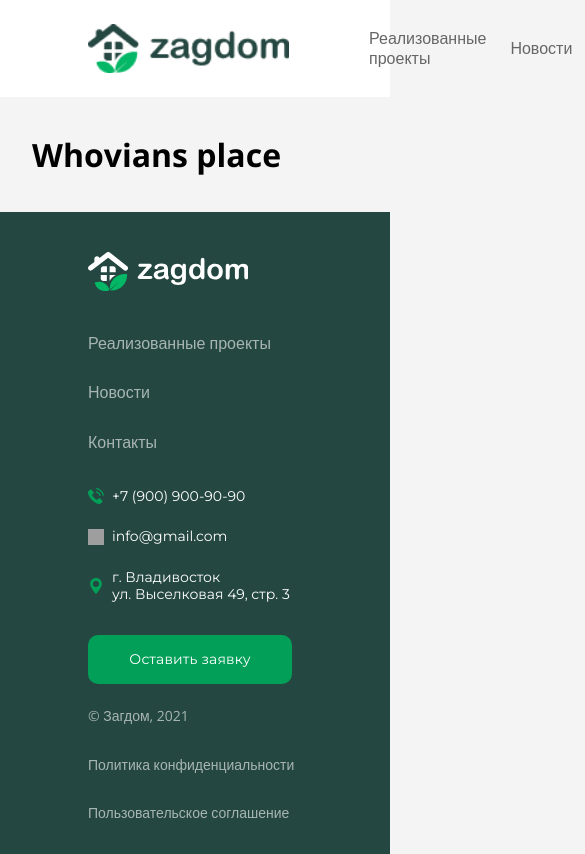
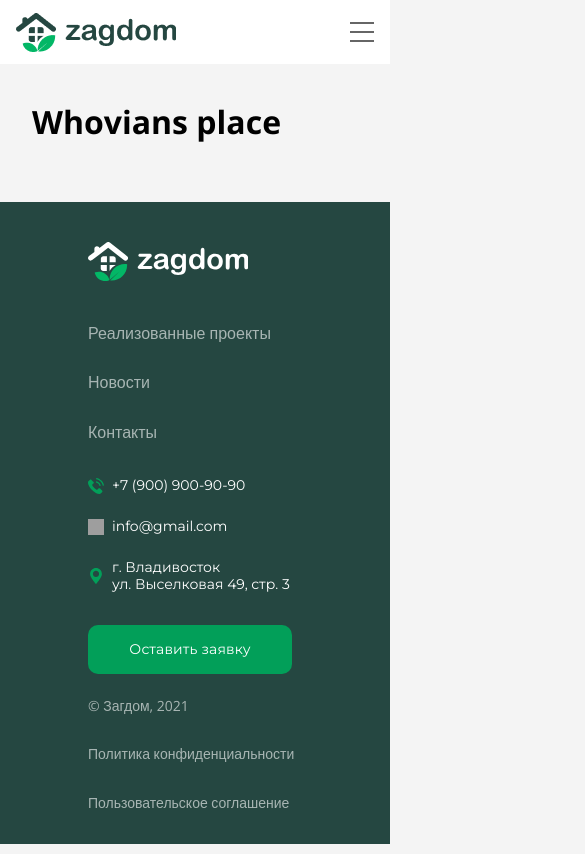
Before and after one commit to huzouskaya/frontend_course_2025, a Nuxt app in the folder whovians/: page / in a window 390 px wide. Shown: the top 854 px of the page, 585 px wide, since content can reach past the window. Built offline with nearby package versions, Linux system fonts and the light colour scheme; grey boxes are pictures that could not be loaded.

Commit message:
Udoptiness for header and footer was added

```diff
--- a/whovians/assets/scss/mixins.scss
+++ b/whovians/assets/scss/mixins.scss
@@ -35,3 +35,22 @@
         flex-direction: row;
     }
 }
+
+$grid-breakpoints: (
+    xs: 0,
+    sm: 576px,
+    md: 768px,
+    lg: 1040px,
+    xl: 1200px
+);
+
+@mixin media-breakpoint-up($name) {
+    $min: map-get($grid-breakpoints, $name);
+    @if $min != 0 {
+        @media (min-width: #{$min}) {
+            @content;
+        }
+    } @else {
+        @content;
+    }
+}
--- a/whovians/components/Footer.vue
+++ b/whovians/components/Footer.vue
@@ -5,7 +5,6 @@ const email = 'info@gmail.com'
 
 <template>
     <footer class="footer">
-    <!-- Основной контент -->
         <div class="footer-grid">
             <div class="logo">
                 <img src="/images/logo_white.svg" alt="zagdom" class="logo-icon" />
@@ -35,7 +34,6 @@ const email = 'info@gmail.com'
             <button class="cta-button">Оставить заявку</button>
         </div>
 
-    <!-- Нижний ряд — без линии -->
         <div class="footer-bottom">
             <p class="copyright">© Загдом, 2021</p>
             <p class="policy">Политика конфиденциальности</p>
@@ -127,7 +125,6 @@ a { text-decoration: none; color: inherit; }
     margin: 0;
 }
 
-/* Адаптивность */
 @media (max-width: 1024px) {
     .footer-grid,
     .footer-bottom {
--- a/whovians/components/Header.vue
+++ b/whovians/components/Header.vue
@@ -1,16 +1,24 @@
 <template>
     <header class="header">
+        <input type="checkbox" id="drawer-toggle" class="drawer-checkbox" />
+
         <nav class="nav">
-            <div class="logo-nav">
         <div class="logo">
             <img src="/images/logo.png" alt="zagdom" width="160" height="39" loading="lazy" />
         </div>
+
+        <label for="drawer-toggle" class="menu-toggle">
+            <span></span>
+            <span></span>
+            <span></span>
+        </label>
+
+        <div class="nav-content desktop-only">
             <ul class="nav-menu">
                 <li><a href="#">Реализованные проекты</a></li>
                 <li><a href="#">Новости</a></li>
                 <li><a href="#">Контакты</a></li>
             </ul>
-            </div>
             <div class="header-contacts">
                 <div class="phone">
                     <img src="/images/phone.png" alt="phone" width="16" height="16" loading="lazy" />
@@ -18,49 +26,163 @@
                 </div>
                 <button class="cta-button">Оставить заявку</button>
             </div>
+        </div>
         </nav>
+
+        <div class="drawer-backdrop"></div>
+        <div class="drawer">
+        <label for="drawer-toggle" class="drawer-close">×</label>
+        <ul class="drawer-menu">
+            <li><a href="#">Реализованные проекты</a></li>
+            <li><a href="#">Новости</a></li>
+            <li><a href="#">Контакты</a></li>
+            <li class="drawer-contact">
+            <img src="/images/phone.png" alt="phone" width="16" height="16" />
+            +7 (900) 900-90-90
+            </li>
+            <li>
+            <button class="cta-button">Оставить заявку</button>
+            </li>
+        </ul>
+        </div>
     </header>
 </template>
 
 <style scoped lang="scss">
 @use '../assets/scss/mixins' as m;
 
+* { box-sizing: border-box; }
+
 .header {
-    width: 100%; /* ← Исправлено: теперь на всю ширину */
-    height: 97px;
-    padding: 24px 88px;
+    width: 100%;
     background: white;
-    display: flex;
-    justify-content: center;
-    margin: 0 auto;
+    padding: 0 16px;
+    position: relative;
 }
 
 .nav {
-    width: 100%;
-    max-width: 1264px; /* Сохраняем ограничение по макету, но делаем гибким */
-    height: 49px;
+    max-width: 1264px;
+    margin: 0 auto;
+    height: 64px;
     display: flex;
     align-items: center;
     justify-content: space-between;
 }
 
-.logo-nav {
+.logo img {
+    height: 39px;
+    width: auto;
+    display: block;
+}
+
+.desktop-only {
+    display: none;
+}
+
+.menu-toggle {
+    display: flex;
+    flex-direction: column;
+    justify-content: space-between;
+    width: 24px;
+    height: 20px;
+    background: none;
+    border: none;
+    cursor: pointer;
+    span {
+        display: block;
+        height: 2px;
+        width: 100%;
+        background: #666;
+        transition: 0.3s;
+    }
+}
+
+.drawer-checkbox {
+    display: none;
+}
+
+.drawer-backdrop,
+.drawer {
+    position: fixed;
+    top: 0;
+    right: 0;
+    bottom: 0;
+    left: 0;
+    opacity: 0;
+    visibility: hidden;
+    transition: opacity 0.3s ease, visibility 0.3s ease;
+    pointer-events: none;
+}
+
+.drawer-backdrop {
+    background: rgba(0, 0, 0, 0.5);
+    z-index: 1000;
+}
+
+.drawer {
+    background: white;
+    padding: 64px 24px 24px;
+    overflow-y: auto;
+    z-index: 1001;
+    transform: translateX(100%);
+    transition: transform 0.3s ease, opacity 0.3s ease, visibility 0.3s ease;
+}
+
+.drawer-menu {
+    list-style: none;
+    margin: 0;
+    padding: 0;
+    display: flex;
+    flex-direction: column;
+    gap: 20px;
+}
+
+.drawer-menu a,
+.drawer-contact {
+    @include m.text-style(var(--font-sec), 18px, 400, 1.4, #666666);
+    text-decoration: none;
+    display: flex;
+    align-items: center;
+    gap: 8px;
+}
+
+.drawer .cta-button {
+    @include m.button-style(#029F59, #FFFFFF, 100%, 48px);
+    max-width: 300px;
+}
+
+.drawer-close {
+    position: absolute;
+    top: 20px;
+    right: 24px;
+    font-size: 28px;
+    color: #666;
+    cursor: pointer;
+}
+
+.drawer-checkbox:checked ~ .drawer-backdrop {
+    opacity: 1;
+    visibility: visible;
+    pointer-events: auto;
+}
+
+.drawer-checkbox:checked ~ .drawer {
+    opacity: 1;
+    visibility: visible;
+    pointer-events: auto;
+    transform: translateX(0);
+}
+
+@include m.media-breakpoint-up(lg) {
+    .menu-toggle {
+        display: none;
+    }
+
+    .desktop-only {
         display: flex;
         align-items: center;
         gap: 80px;
-    height: 100%; /* ← Занимает всю высоту .nav */
-}
-
-.logo {
-    height: 100%; /* ← Важно: чтобы div обёртка соответствовала высоте строки */
-    display: flex;
-    align-items: center;
-}
-
-.logo img {
-    display: block; /* Убирает подстрочный отступ под изображением */
-    height: 100%;   /* ← Растягиваем по высоте, сохраняя пропорции (или можно оставить как есть, если размеры точные) */
-    width: auto;    /* Сохраняем пропорции */
+        height: 100%;
     }
 
     .nav-menu {
@@ -98,4 +220,10 @@
     .cta-button {
         @include m.button-style(#029F59, #FFFFFF, 204px, 49px);
     }
+
+    .drawer,
+    .drawer-backdrop {
+        display: none;
+    }
+}
 </style>
```
Also changed, not shown: 2 other files (tests, documents, lock files or other folders). Lines whose indentation alone changed are shown as unchanged.
